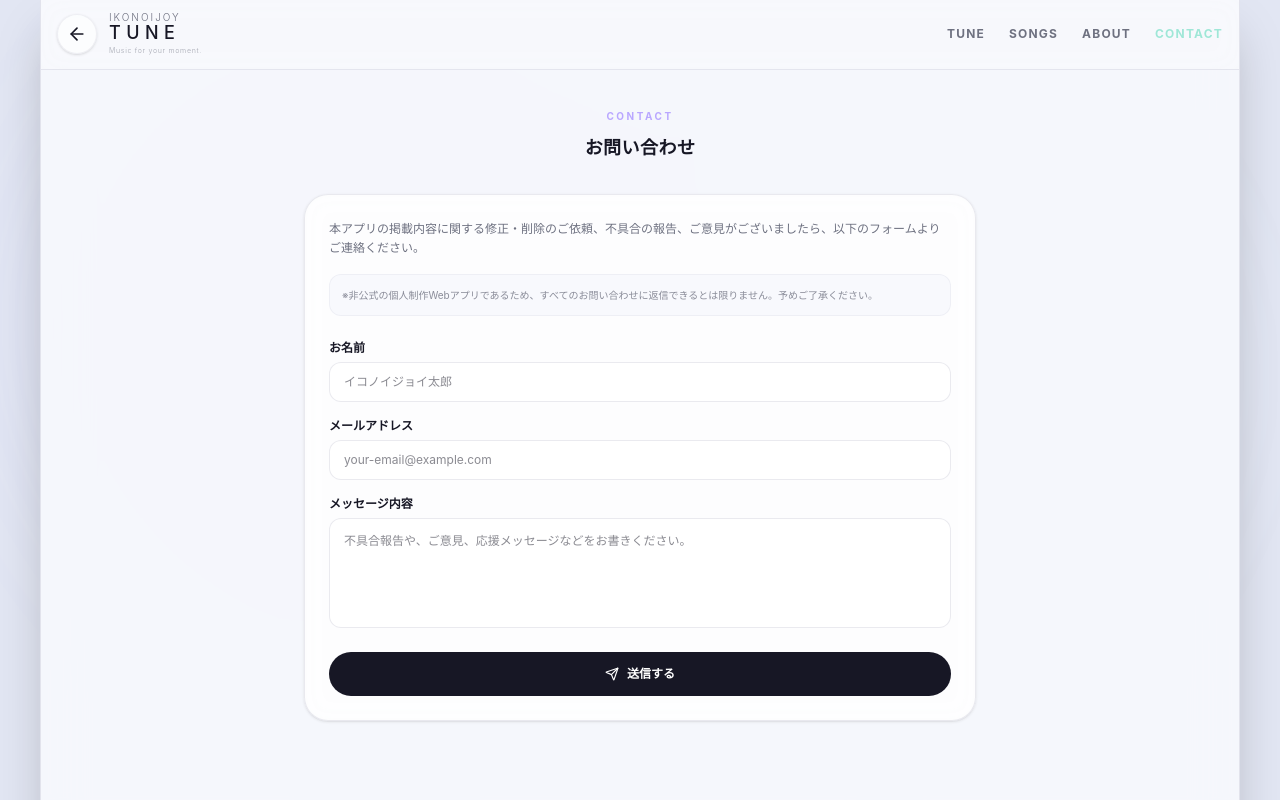
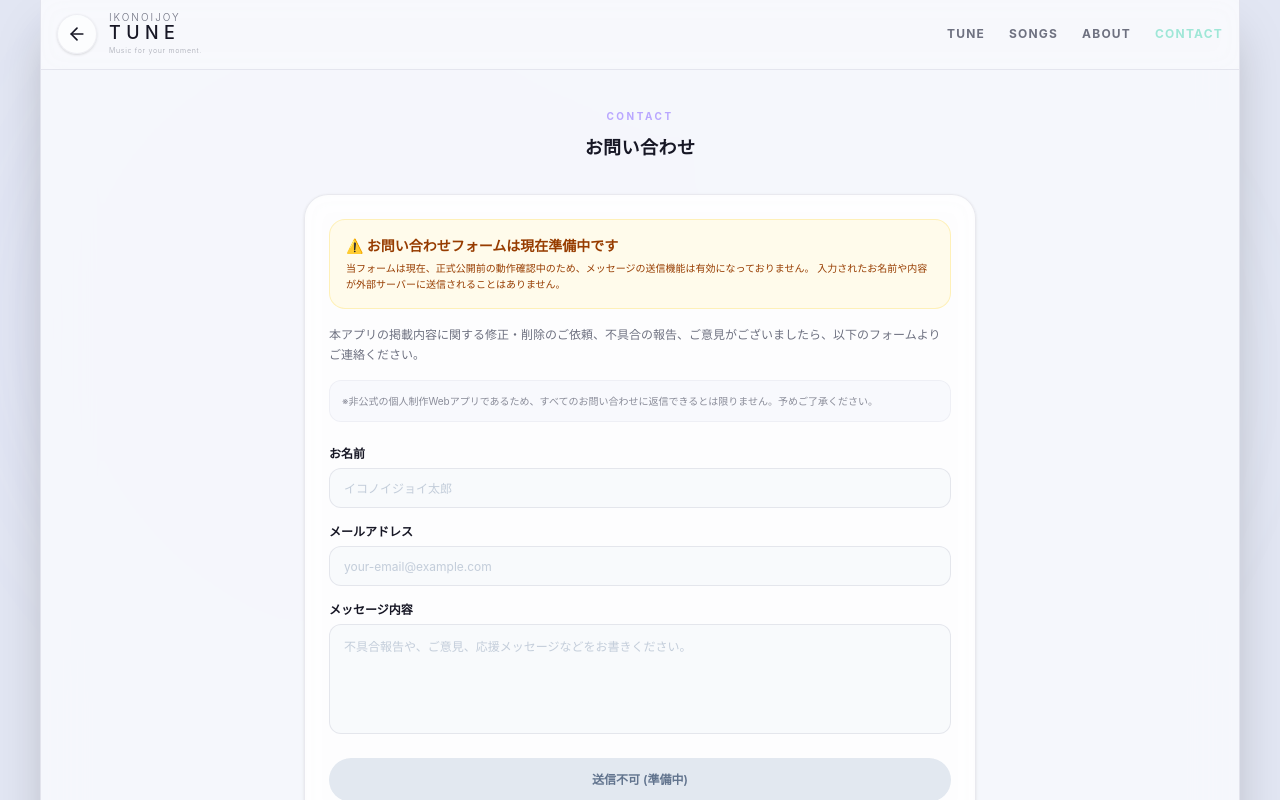
Before and after one commit to bmmr0515/ikonoijoy-tune, a Next.js app: page /contact in a window 1280 px wide. Shown: the top 800 px of the page. Built offline with nearby package versions, Linux system fonts and the light colour scheme.

Commit message:
fix: clarify contact form is not yet active

```diff
--- a/src/app/contact/page.tsx
+++ b/src/app/contact/page.tsx
@@ -1,27 +1,15 @@
 'use client';
 
 import React, { useState } from 'react';
-import { motion, AnimatePresence } from 'framer-motion';
-import { Send, CheckCircle2, HelpCircle } from 'lucide-react';
+import { HelpCircle } from 'lucide-react';
 import AppHeader from '../../components/AppHeader';
 import BottomNavigation from '../../components/BottomNavigation';
 
 export default function ContactPage() {
   const [formData, setFormData] = useState({ name: '', email: '', message: '' });
-  const [submitted, setSubmitted] = useState(false);
-  const [loading, setLoading] = useState(false);
 
   const handleSubmit = (e: React.FormEvent) => {
     e.preventDefault();
-    if (!formData.name || !formData.email || !formData.message) return;
-
-    setLoading(true);
-    // Simulate brief network delay
-    setTimeout(() => {
-      setLoading(false);
-      setSubmitted(true);
-      setFormData({ name: '', email: '', message: '' });
-    }, 1000);
   };
 
   return (
@@ -40,16 +28,21 @@ export default function ContactPage() {
           </div>
 
           <div className="w-full max-w-2xl bg-white/80 backdrop-blur-md rounded-[24px] border border-[rgba(80,84,120,0.12)] p-6 shadow-sm flex flex-col gap-4">
-            <AnimatePresence mode="wait">
-              {!submitted ? (
-                <motion.form
-                  key="form"
-                  initial={{ opacity: 0 }}
-                  animate={{ opacity: 1 }}
-                  exit={{ opacity: 0 }}
+            <form
               onSubmit={handleSubmit}
               className="flex flex-col gap-4 text-xs"
             >
+              {/* Status Banner */}
+              <div className="p-4 rounded-2xl bg-amber-50 border border-amber-200/50 text-amber-800 leading-relaxed">
+                <p className="font-bold flex items-center gap-1.5 mb-1 text-sm">
+                  ⚠️ お問い合わせフォームは現在準備中です
+                </p>
+                <p className="text-[10px]">
+                  当フォームは現在、正式公開前の動作確認中のため、メッセージの送信機能は有効になっておりません。
+                  入力されたお名前や内容が外部サーバーに送信されることはありません。
+                </p>
+              </div>
+
               <p className="text-[#6E7180] leading-relaxed">
                 本アプリの掲載内容に関する修正・削除のご依頼、不具合の報告、ご意見がございましたら、以下のフォームよりご連絡ください。
               </p>
@@ -62,11 +55,11 @@ export default function ContactPage() {
                 <label className="font-semibold text-[#171725]">お名前</label>
                 <input
                   type="text"
-                      required
+                  disabled
                   value={formData.name}
                   onChange={(e) => setFormData({ ...formData, name: e.target.value })}
                   placeholder="イコノイジョイ太郎"
-                      className="h-10 px-3.5 rounded-xl border border-[rgba(80,84,120,0.12)] bg-white text-[#171725] focus:outline-none focus:border-[#B9A7FF] smooth-transition"
+                  className="h-10 px-3.5 rounded-xl border border-[rgba(80,84,120,0.12)] bg-slate-50 text-slate-400 cursor-not-allowed focus:outline-none"
                 />
               </div>
 
@@ -75,11 +68,11 @@ export default function ContactPage() {
                 <label className="font-semibold text-[#171725]">メールアドレス</label>
                 <input
                   type="email"
-                      required
+                  disabled
                   value={formData.email}
                   onChange={(e) => setFormData({ ...formData, email: e.target.value })}
                   placeholder="your-email@example.com"
-                      className="h-10 px-3.5 rounded-xl border border-[rgba(80,84,120,0.12)] bg-white text-[#171725] focus:outline-none focus:border-[#B9A7FF] smooth-transition"
+                  className="h-10 px-3.5 rounded-xl border border-[rgba(80,84,120,0.12)] bg-slate-50 text-slate-400 cursor-not-allowed focus:outline-none"
                 />
               </div>
 
@@ -87,55 +80,24 @@ export default function ContactPage() {
               <div className="flex flex-col gap-1.5">
                 <label className="font-semibold text-[#171725]">メッセージ内容</label>
                 <textarea
-                      required
+                  disabled
                   rows={5}
                   value={formData.message}
                   onChange={(e) => setFormData({ ...formData, message: e.target.value })}
                   placeholder="不具合報告や、ご意見、応援メッセージなどをお書きください。"
-                      className="p-3.5 rounded-xl border border-[rgba(80,84,120,0.12)] bg-white text-[#171725] focus:outline-none focus:border-[#B9A7FF] smooth-transition resize-none"
+                  className="p-3.5 rounded-xl border border-[rgba(80,84,120,0.12)] bg-slate-50 text-slate-400 cursor-not-allowed focus:outline-none resize-none"
                 />
               </div>
 
-                  {/* Submit */}
-                  <motion.button
-                    whileHover={{ scale: 1.01 }}
-                    whileTap={{ scale: 0.98 }}
-                    type="submit"
-                    disabled={loading}
-                    className="w-full h-11 rounded-full bg-[#171725] text-white font-semibold flex items-center justify-center gap-2 smooth-transition disabled:opacity-50 mt-2 cursor-pointer"
+              {/* Submit (Disabled) */}
+              <button
+                type="button"
+                disabled
+                className="w-full h-11 rounded-full bg-slate-200 text-slate-500 font-semibold flex items-center justify-center gap-2 cursor-not-allowed mt-2 text-xs"
               >
-                    <Send className="w-3.5 h-3.5" />
-                    {loading ? '送信中...' : '送信する'}
-                  </motion.button>
-                </motion.form>
-              ) : (
-                <motion.div
-                  key="success"
-                  initial={{ opacity: 0, scale: 0.95 }}
-                  animate={{ opacity: 1, scale: 1 }}
-                  className="text-center py-6 flex flex-col items-center gap-3.5"
-                >
-                  <div className="w-12 h-12 rounded-full bg-emerald-50 text-emerald-500 flex items-center justify-center">
-                    <CheckCircle2 className="w-6 h-6" />
-                  </div>
-                  <div>
-                    <h3 className="text-sm font-bold text-[#171725]">送信完了しました</h3>
-                    <p className="text-[10px] text-[#6E7180] leading-relaxed mt-2 px-2">
-                      お問い合わせを受け付けました。ご報告いただきありがとうございます。
-                    </p>
-                    <p className="text-[10px] text-[#6E7180] leading-relaxed mt-1 px-2">
-                      返信が必要な案件についてのみ、記載いただいたメールアドレスへ追ってご連絡いたします。
-                    </p>
-                  </div>
-                  <button
-                    onClick={() => setSubmitted(false)}
-                    className="px-4 py-2 mt-2 rounded-xl bg-white border border-[rgba(80,84,120,0.12)] text-[10px] font-bold text-[#B9A7FF] cursor-pointer"
-                  >
-                    新しいメッセージを送る
+                送信不可 (準備中)
               </button>
-                </motion.div>
-              )}
-            </AnimatePresence>
+            </form>
           </div>
         </div>
       </main>
```
Lines whose indentation alone changed are shown as unchanged.
